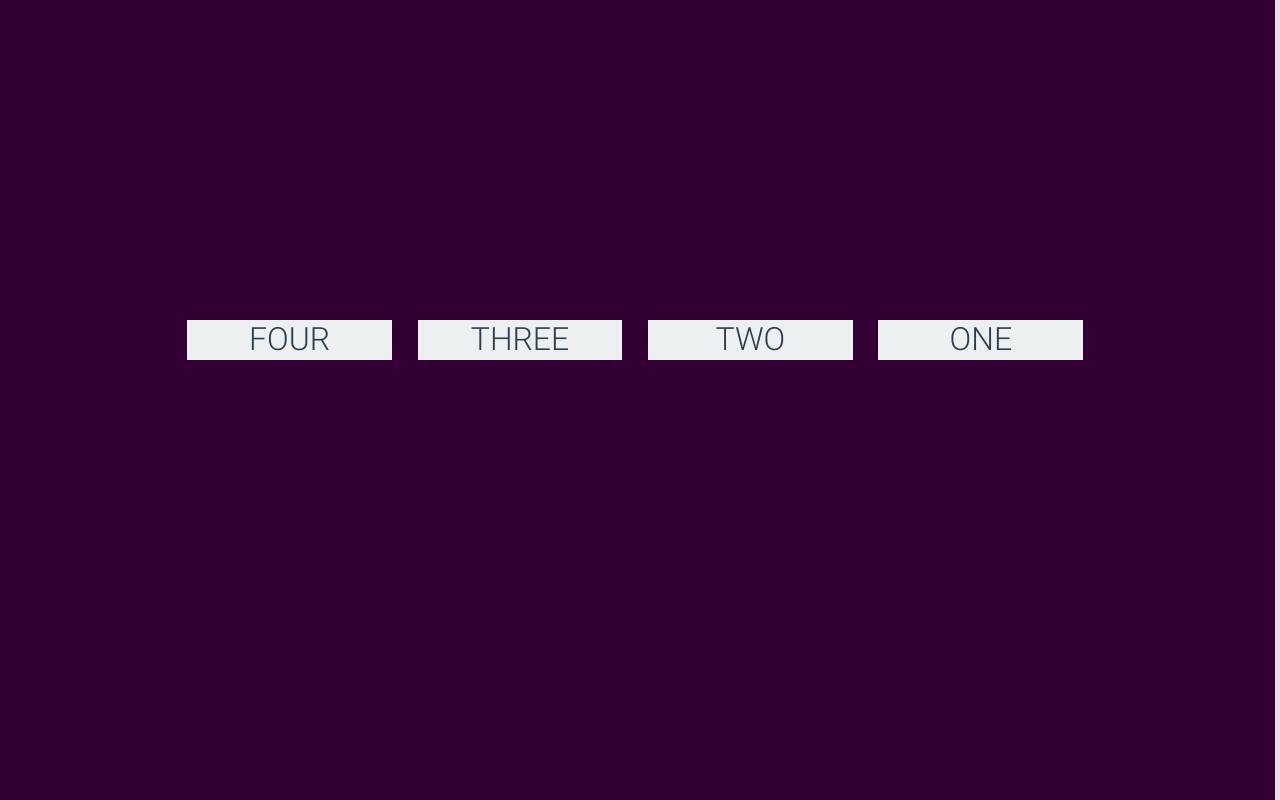
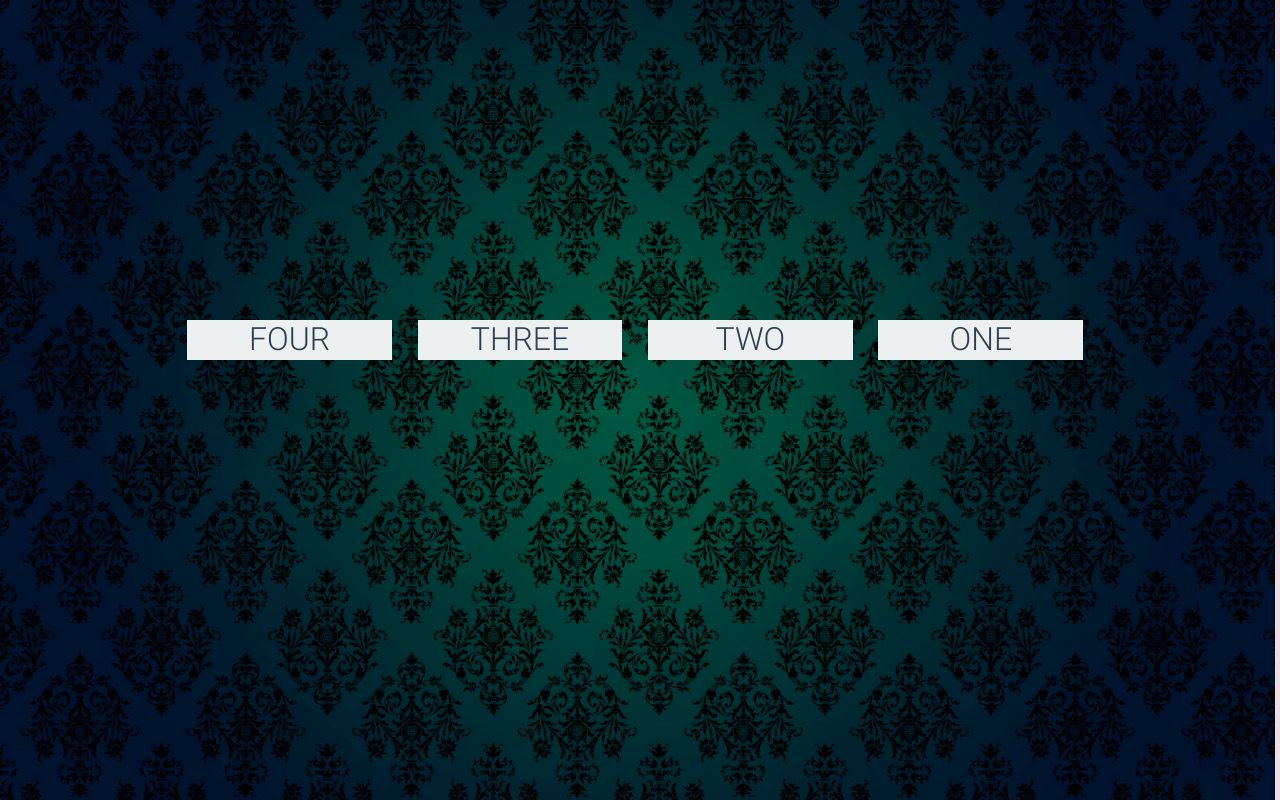
Before and after one commit to MrZtone/MrZtone.github.io, a PHP site: page / in a window 1280 px wide. Run offline with PHP 8.4, Linux system fonts and the light colour scheme.

Commit message:
bakgrundsföbättringar

```diff
--- a/stil.css
+++ b/stil.css
@@ -1,6 +1,7 @@
 body
 {
 	background-color:#efdfe4;
+
 	height: 1200px;
 }
 
@@ -28,6 +29,11 @@ body
 	margin-left: -1vw;
 	margin-top: -8px;
 	background-color: #330033;
+    background: url('oldtimey.jpg') no-repeat center center fixed;
+    -moz-background-size: cover;
+    -webkit-background-size: cover;
+    -o-background-size: cover;
+    background-size: cover;
 	z-index: 1;
 
 }
```
